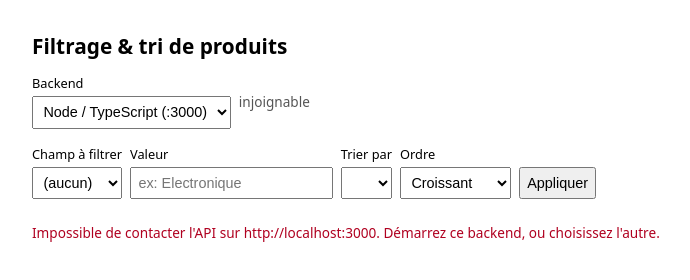
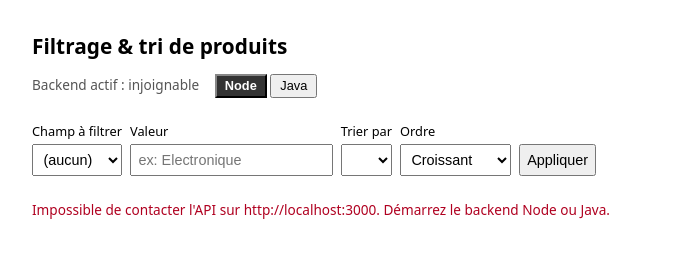
Before and after one commit to yannis42800/Coekipia, a plain HTML site: page frontend/index.html in a window 1280 px wide. Shown: the whole page, without its empty margins (208-898 px from the left). Drawn offline with Linux system fonts and the light colour scheme; no server answers.

Commit message:
Bascule Node/Java via boutons dans le front
Remplace le sélecteur déroulant par deux boutons Node/Java, plus lisibles
pour voir en un coup d'œil le backend actif et rebasculer d'un clic.

Co-Authored-By: Claude Sonnet 5 <noreply@anthropic.com>

```diff
--- a/frontend/index.html
+++ b/frontend/index.html
@@ -6,8 +6,10 @@
 <style>
   body { font-family: system-ui, sans-serif; max-width: 800px; margin: 2rem auto; padding: 0 1rem; }
   h1 { font-size: 1.3rem; }
-  .backend-badge { font-size: 0.85rem; color: #555; }
-  #backend-form { align-items: center; margin-bottom: 1rem; }
+  .backend-badge { font-size: 0.85rem; color: #555; margin-bottom: 1.5rem; }
+  #backend-switch { margin-left: 0.75rem; }
+  #backend-switch button { font-size: 0.8rem; padding: 0.15rem 0.5rem; cursor: pointer; }
+  #backend-switch button.active { font-weight: bold; background: #333; color: #fff; border-color: #333; }
   form { display: flex; gap: 0.5rem; flex-wrap: wrap; align-items: end; margin-bottom: 1.5rem; }
   label { display: flex; flex-direction: column; font-size: 0.8rem; gap: 0.25rem; }
   select, input, button { padding: 0.4rem; font-size: 0.9rem; }
@@ -20,17 +22,13 @@
 </head>
 <body>
   <h1>Filtrage &amp; tri de produits</h1>
-
-  <form id="backend-form">
-    <label>
-      Backend
-      <select id="backendSelect">
-        <option value="node">Node / TypeScript (:3000)</option>
-        <option value="java">Java (:3001)</option>
-      </select>
-    </label>
-    <span class="backend-badge" id="backend-status">détection…</span>
-  </form>
+  <p class="backend-badge">
+    Backend actif : <span id="backend-status">détection…</span>
+    <span id="backend-switch">
+      <button type="button" id="backend-node-btn" data-base="http://localhost:3000">Node</button>
+      <button type="button" id="backend-java-btn" data-base="http://localhost:3001">Java</button>
+    </span>
+  </p>
 
   <form id="filter-form">
     <label>
@@ -65,13 +63,10 @@
     // Contrat commun aux deux backends (Node/TypeScript et Java) :
     //  GET /api/products/fields
     //  GET /api/products?filterField=&filterValue=&sortField=&sortOrder=asc|desc
-    // Le front est identique quel que soit le backend choisi ci-dessus, seul le port change.
-    const BACKENDS = {
-      node: 'http://localhost:3000',
-      java: 'http://localhost:3001',
-    };
+    // Le front est identique quel que soit le backend choisi ; seul le port change
+    // (Node: 3000, Java: 3001), sélectionnable via les boutons de bascule.
+    let API_BASE = 'http://localhost:3000';
 
-    const backendSelect = document.getElementById('backendSelect');
     const filterFieldSelect = document.getElementById('filterField');
     const filterValueInput = document.getElementById('filterValue');
     const sortFieldSelect = document.getElementById('sortField');
@@ -80,15 +75,15 @@
     const tableBody = document.getElementById('table-body');
     const errorBox = document.getElementById('error');
     const backendStatus = document.getElementById('backend-status');
+    const backendButtons = [
+      document.getElementById('backend-node-btn'),
+      document.getElementById('backend-java-btn'),
+    ];
 
     let fields = [];
 
-    function apiBase() {
-      return BACKENDS[backendSelect.value];
-    }
-
     async function loadFields() {
-      const res = await fetch(`${apiBase()}/api/products/fields`);
+      const res = await fetch(`${API_BASE}/api/products/fields`);
       const data = await res.json();
       fields = data.fields;
 
@@ -113,7 +108,7 @@
       params.set('sortField', sortFieldSelect.value);
       params.set('sortOrder', sortOrderSelect.value);
 
-      const res = await fetch(`${apiBase()}/api/products?${params.toString()}`);
+      const res = await fetch(`${API_BASE}/api/products?${params.toString()}`);
       const data = await res.json();
 
       if (!res.ok) {
@@ -127,28 +122,38 @@
         .join('');
     }
 
-    async function switchBackend() {
-      backendStatus.textContent = 'détection…';
-      errorBox.textContent = '';
-      try {
-        await loadFields();
-        backendStatus.textContent = `en ligne sur ${apiBase()}`;
-        await loadProducts();
-      } catch (err) {
-        backendStatus.textContent = 'injoignable';
-        errorBox.textContent = `Impossible de contacter l'API sur ${apiBase()}. Démarrez ce backend, ou choisissez l'autre.`;
-        tableBody.innerHTML = '';
-      }
-    }
-
-    backendSelect.addEventListener('change', switchBackend);
-
     document.getElementById('filter-form').addEventListener('submit', (event) => {
       event.preventDefault();
       loadProducts();
     });
 
-    switchBackend();
+    function setActiveBackendButton() {
+      for (const btn of backendButtons) {
+        btn.classList.toggle('active', btn.dataset.base === API_BASE);
+      }
+    }
+
+    async function connect() {
+      setActiveBackendButton();
+      try {
+        await loadFields();
+        backendStatus.textContent = `en ligne sur ${API_BASE}`;
+        await loadProducts();
+      } catch (err) {
+        backendStatus.textContent = 'injoignable';
+        errorBox.textContent = `Impossible de contacter l'API sur ${API_BASE}. Démarrez le backend Node ou Java.`;
+      }
+    }
+
+    for (const btn of backendButtons) {
+      btn.addEventListener('click', () => {
+        if (btn.dataset.base === API_BASE) return;
+        API_BASE = btn.dataset.base;
+        connect();
+      });
+    }
+
+    connect();
   </script>
 </body>
 </html>
```
Also changed, not shown: README.md, 1 other file.
